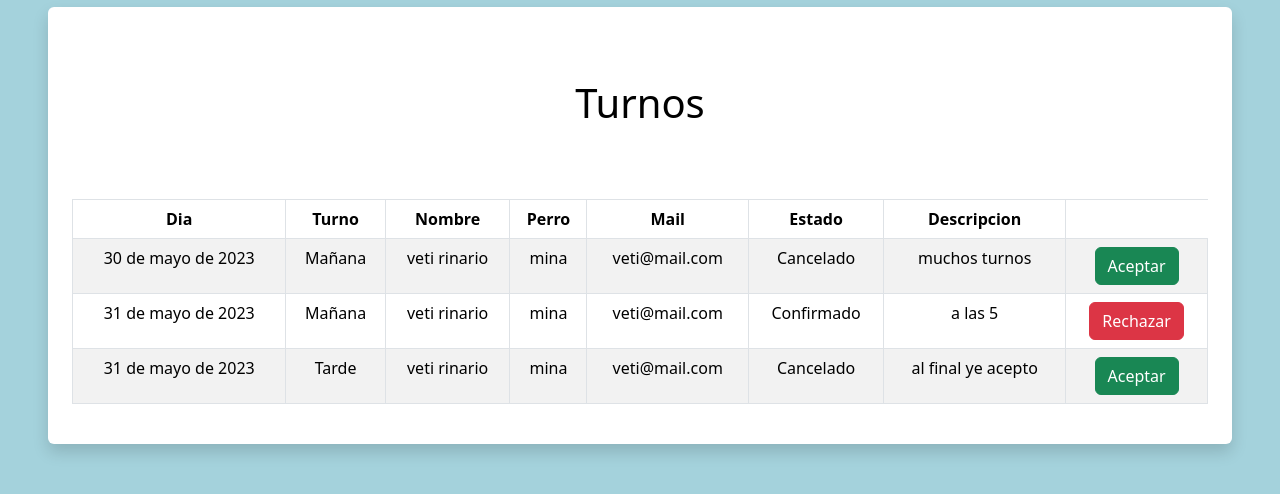
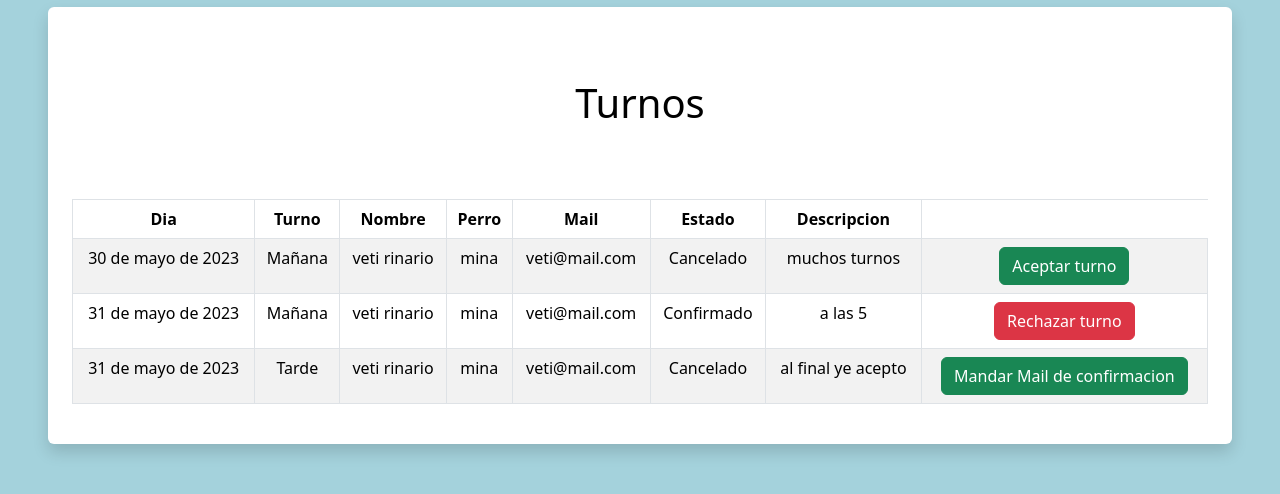
Before and after one commit to lucasquieresopa/proyecto_veterinaria, a Django app: page /turnos/staff-panel/ in a window 1280 px wide. Shown: the part 137-631 px from the top of the page. Run offline with Django 4.2, Linux system fonts and the light colour scheme; a user stored in the database is signed in; data comes from the database, SQL or seed files in the repository; both versions use the stored data as it was after the commit.

Commit message:
termine lo de los turnos

```diff
--- a/shifts/models.py
+++ b/shifts/models.py
@@ -30,5 +30,6 @@ class Appointment(models.Model):
     description = models.CharField(max_length=200, blank=True)
     dog = models.CharField(max_length=50, blank=True)
     status = models.CharField(max_length=50, default="Pendiente")
+    mandado = models.CharField(max_length=50, default="1")
     def __str__(self):
         return f" | day: {self.day} | time: {self.time} | user: {self.user.mail} |"
--- a/shifts/templates/staffPanel.html
+++ b/shifts/templates/staffPanel.html
@@ -39,18 +39,54 @@
 
                 <td class="text-center">{{item.status}}</td>
                 {% if item.description  %}
-                <td class="text-center">{{item.description}}</td>
+
                   {% if item.status == "Pendiente" %}
-                    <td class="text-center"><a href="{% url 'accept' item.id  %}" class="btn btn-success">Aceptar</a></td>
-                    <td class="text-center"><a href="{% url 'reject' item.id %}" class="btn btn-danger">Rechazar</a></td>
+                    <td class="text-center">{{item.description}}</td>
+                    <td class="text-center"><a href="{% url 'accept' item.id  %}" class="btn btn-success">Mandar Mail de confirmacion</a></td>
+                    <td class="text-center"><a href="{% url 'reject' item.id %}" class="btn btn-danger">Mandar Mail de cancelacion</a></td>
                   {% endif %}
                   {% if item.status == "Confirmado" %}
-                      <td class="text-center"><a href="{% url 'reject' item.id %}" class="btn btn-danger">Rechazar</a></td>
+                      {% if item.mandado == "1"  %}
+                      <td class="text-center">{{item.description}}</td>
+                      <td class="text-center"><a href="{% url 'desbloquear' item.id %}" class="btn btn-danger">Rechazar turno</a></td>
+                      {% endif %}
+                      {% if item.mandado == "2"  %}
+                        <td class="text-center">
+                          <form method="post" action="{% url 'save_descriptionMandado' item.id %}" class="me-2 ms-2" required>
+                            {% csrf_token %}
+                            <input type="text" class="form-control" id="description" name="description">
+                            <button type="submit" class="btn btn-primary btn-lg">Guardar</button>
+                          </form>
+                        </td>
+                      {% endif %}
+                      {% if item.mandado == "3"  %}
+                        <td class="text-center">{{item.description}}</td>
+                        <td class="text-center"><a href="{% url 'reject' item.id %}" class="btn btn-danger">Mandar Mail de cancelacion</a></td>
+                      {% endif %}
+
                   {% endif %}
 
                   {% if item.status == "Cancelado"  %}
-                      <td class="text-center"><a href="{% url 'accept' item.id  %}" class="btn btn-success">Aceptar</a></td>
+                    {% if item.mandado == "1"  %}
+                    <td class="text-center">{{item.description}}</td>
+                    <td class="text-center"><a href="{% url 'desbloquear' item.id %}" class="btn btn-success">Aceptar turno</a></td>
+                    {% endif %}
+                    {% if item.mandado == "2"  %}
+                      <td class="text-center">
+                        <form method="post" action="{% url 'save_descriptionMandado' item.id %}" class="me-2 ms-2" required>
+                          {% csrf_token %}
+                          <input type="text" class="form-control" id="description" name="description">
+                          <button type="submit" class="btn btn-primary btn-lg">Guardar</button>
+                        </form>
+                      </td>
+                    {% endif %}
+                    {% if item.mandado == "3"  %}
+                      <td class="text-center">{{item.description}}</td>
+                      <td class="text-center"><a href="{% url 'accept' item.id %}" class="btn btn-success">Mandar Mail de confirmacion</a></td>
+                    {% endif %}
                   {% endif %}
+
+
 
                 {% else %}
                   <td class="text-center">
--- a/shifts/urls.py
+++ b/shifts/urls.py
@@ -14,5 +14,7 @@ urlpatterns = [
     path('reject/<id>/', views.cancelAppointment, name='reject'),
     path('save_appointment/<id>/', views.save_appointment, name='save_appointment'),
     path('save_description/<id>/', views.save_description, name='save_description'),
+    path('desbloquear/<id>/', views.desbloquear, name='desbloquear'),
+    path('save_descriptionMandado/<id>/', views.save_descriptionMandado, name='save_descriptionMandado'),
 
 ]
--- a/shifts/views.py
+++ b/shifts/views.py
@@ -230,18 +230,19 @@ def checkEditTime(times, day, id):
 def confirmAppointment(request, id):
     appointment = Appointment.objects.get(pk=id)
     appointment.status = "Confirmado"
+    appointment.mandado = "1"
     appointment.save()
 
     messages.success(request, "Turno confirmado!")
     asunto = "Turno para veterinaria"
-    mensaje = appointment.description
+    mensaje = " Nos complace informarte que tu turno agendado con el veterinario ha sido aceptado. Esperamos atenderte en la fecha y " + appointment.description + ".Si tienes alguna pregunta o requerimiento especial, no dudes en hacérnoslo saber. ¡Te esperamos con gusto!"
     remitente = 'megat01e28@gmail.com'
     destinatario=appointment.user.email
 
 
     mail = EmailMessage(
                                     asunto,
-                                mensaje,
+                                 mensaje,
                                     remitente,
                                     [destinatario]
             )
@@ -254,8 +255,24 @@ def confirmAppointment(request, id):
 def cancelAppointment(request, id):
     appointment = Appointment.objects.get(pk=id)
     appointment.status = "Cancelado"
+    appointment.mandado = "1"
     appointment.save()
     messages.success(request, "Turno cancelado!")
+
+    asunto = "Turno para veterinaria"
+
+    mensaje = "Lamentamos informarte que tu turno agendado con el veterinario ha sido cancelado por " + appointment.description +". Por favor, ponte en contacto con nosotros para reprogramar una nueva cita. Agradecemos tu comprensión y estamos a tu disposición para cualquier consulta adicional."
+    remitente = 'megat01e28@gmail.com'
+    destinatario=appointment.user.email
+
+
+    mail = EmailMessage(
+                                    asunto,
+                                     mensaje,
+                                    remitente,
+                                    [destinatario]
+            )
+    mail.send()
     return redirect('staffPanel')
 
 @login_required
@@ -341,3 +358,39 @@ def save_description(request, id):
 
 
     return render(request, 'staffPanel.html')
+
+def desbloquear(request, id):
+    appointment = Appointment.objects.get(pk=id)
+    appointment.mandado = "2"
+    appointment.save()
+
+    return redirect('staffPanel')
+
+def save_descriptionMandado(request, id):
+
+    if request.method == 'POST':
+        description = request.POST.get('description')
+        appointment = Appointment.objects.get(pk=id)
+        appointment.mandado = "3"
+        appointment.save()
+
+
+
+
+        if description != None:
+            # Guardar la cita en la base de datos
+            AppointmentForm = Appointment.objects.filter(pk=id).update(
+                                description=description,
+            )
+
+            # Redirigir a una página de éxito o a otra vista
+            messages.success(request, 'Mensaje guardado correctamente')
+            return redirect('staffPanel')
+        else:
+                messages.success(request, 'Escribe el mensaje antes de guardar')
+
+
+
+
+
+    return render(request, 'staffPanel.html')
```
Also changed, not shown: db.sqlite3, shifts/migrations/0003_appointment_mandado.py (added), shifts/migrations/0004_alter_appointment_mandado.py (added).
